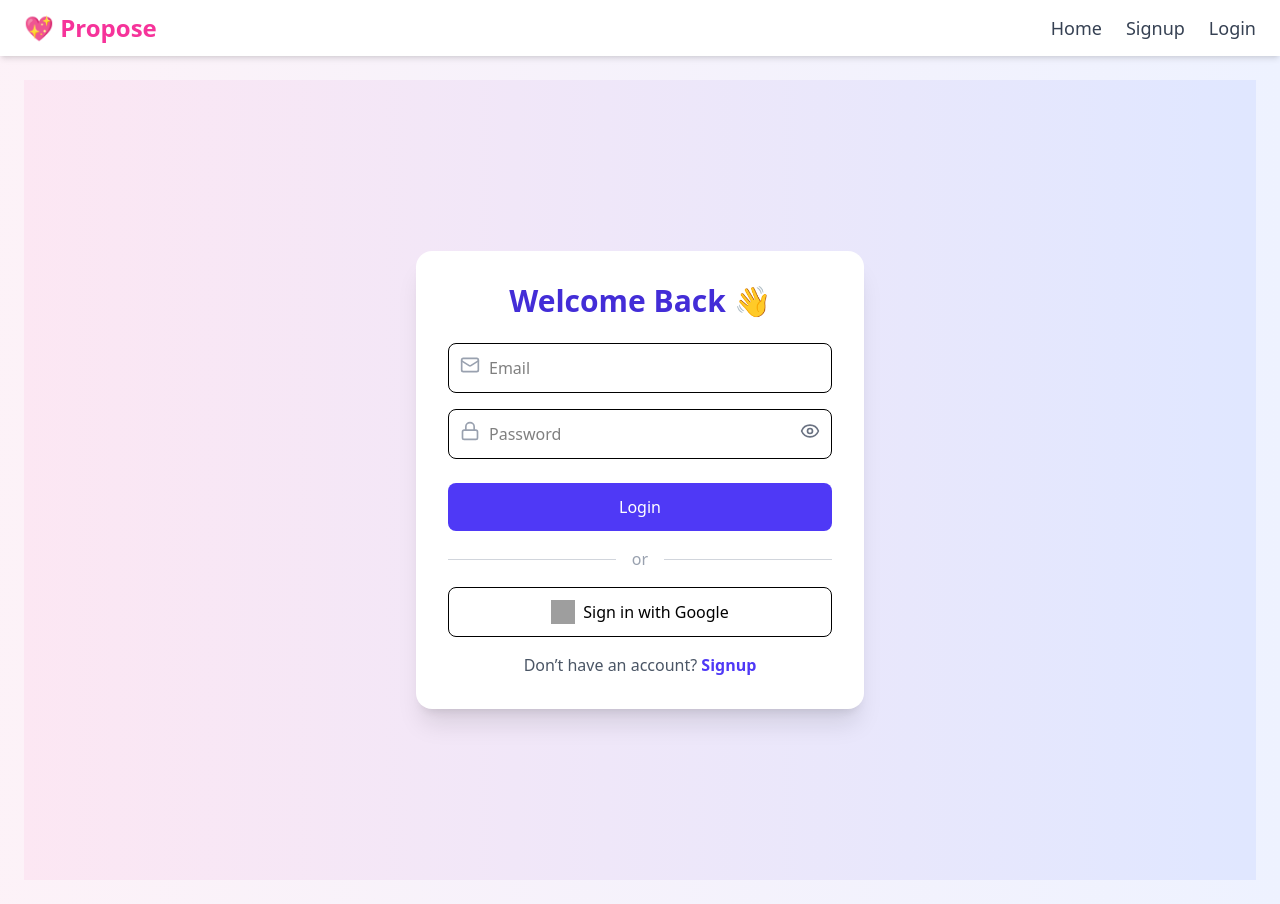
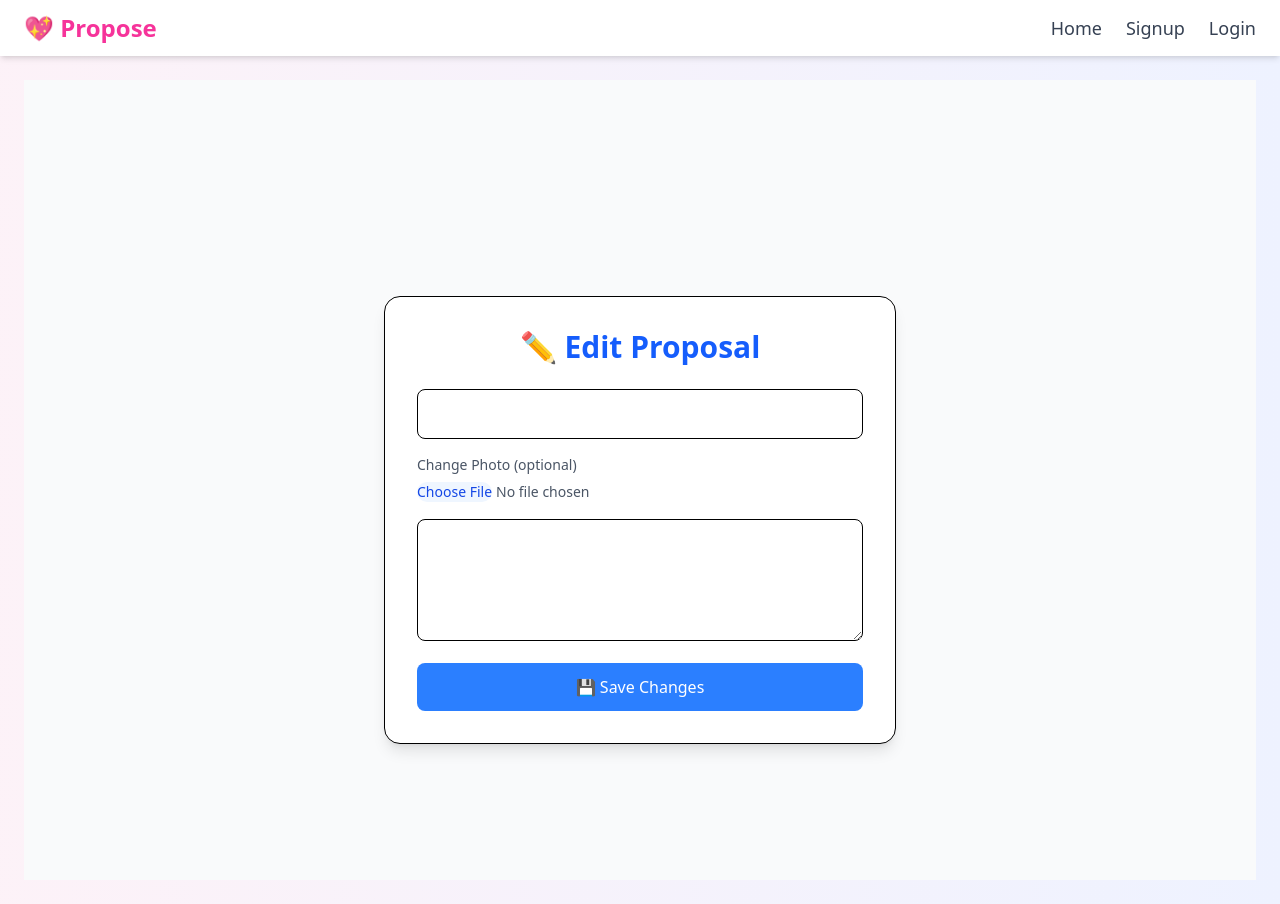
Before and after one commit to Srijon2004/Love2_frontend, a React (Vite) app in the folder fronted/: page /edit-proposal/1 in a window 1280 px wide. Before the commit this address led to /login. Built offline with nearby package versions, Linux system fonts and the light colour scheme; no server answers; grey boxes are pictures that could not be loaded.

Commit message:
Added new updated project code

```diff
--- a/fronted/src/pages/EditProposal.jsx
+++ b/fronted/src/pages/EditProposal.jsx
@@ -153,6 +153,164 @@
 
 
 
+// =================
+// import React, { useState, useEffect } from 'react';
+// import { useNavigate, useParams } from 'react-router-dom';
+// import API from '../utils/api';
+// import toast from "react-hot-toast";
+
+// export default function EditProposal() {
+//     const { girlfriendId } = useParams();
+//     const [form, setForm] = useState({ name: '', details: '' });
+//     const [photoFile, setPhotoFile] = useState(null); // To store the new file object
+//     const [preview, setPreview] = useState("");      // To store the preview URL
+//     const [loading, setLoading] = useState(true);
+//     const [msg, setMsg] = useState('');
+//     const navigate = useNavigate();
+//     const token = localStorage.getItem('token');
+
+//     useEffect(() => {
+//         if (!token) {
+//             navigate('/login');
+//             return;
+//         }
+
+//         const fetchProposal = async () => {
+//             try {
+//                 const res = await API.get(`/user/girlfriend/${girlfriendId}`, {
+//                     headers: { Authorization: `Bearer ${token}` }
+//                 });
+//                 setForm({
+//                     name: res.data.name,
+//                     details: res.data.details
+//                 });
+//                 // Set the initial preview to the existing Cloudinary URL from the backend
+//                 setPreview(res.data.photo);
+//             } catch (err) {
+//                 setMsg("Could not load proposal data.");
+//             } finally {
+//                 setLoading(false);
+//             }
+//         };
+
+//         fetchProposal();
+//     }, [girlfriendId, token, navigate]);
+
+//     const handleFileChange = (e) => {
+//         const file = e.target.files[0];
+//         if (!file) return;
+
+//         setPhotoFile(file); // Store the actual file for the upload
+//         setPreview(URL.createObjectURL(file)); // Create a temporary local URL for the preview
+//     };
+
+//     const handleSubmit = async (e) => {
+//         e.preventDefault();
+//         setLoading(true);
+//         setMsg('');
+
+//         try {
+//             // Create FormData to handle the file upload
+//             const formData = new FormData();
+//             formData.append("name", form.name);
+//             formData.append("details", form.details);
+
+//             // Only append the photo if a new one was selected
+//             if (photoFile) {
+//                 formData.append("photo", photoFile); // Matches upload.single("photo") in backend
+//             }
+
+//             await API.put(`/user/girlfriend/${girlfriendId}`, formData, {
+//                 headers: {
+//                     Authorization: `Bearer ${token}`,
+//                     "Content-Type": "multipart/form-data" // Required for sending files
+//                 }
+//             });
+
+//             toast.success("Proposal updated successfully!");
+//             navigate('/dashboard');
+//         } catch (err) {
+//             setMsg(err.response?.data?.message || '❌ Error updating proposal');
+//         } finally {
+//             setLoading(false);
+//         }
+//     };
+
+//     if (loading) {
+//         return <div className="text-center pt-32">Loading editor...</div>;
+//     }
+
+//     return (
+//         <div className="min-h-screen flex items-center justify-center bg-gray-50 pt-20 px-4">
+//             <div className="w-full max-w-lg bg-white p-8 rounded-2xl shadow-lg border">
+//                 <h2 className="text-3xl font-extrabold text-center text-blue-600 mb-6">
+//                     ✏️ Edit Proposal
+//                 </h2>
+//                 {msg && <p className="text-center text-sm text-red-600 mb-4">{msg}</p>}
+
+//                 <form onSubmit={handleSubmit} className="space-y-4">
+//                     <input
+//                         required
+//                         placeholder="Her Name"
+//                         value={form.name}
+//                         onChange={e => setForm({ ...form, name: e.target.value })}
+//                         className="w-full p-3 border rounded-lg focus:ring-2 focus:ring-blue-400 focus:outline-none"
+//                     />
+//                     <div>
+//                         <label className="text-sm text-gray-600 mb-1 block">Change Photo (optional)</label>
+//                         <input
+//                             type="file"
+//                             accept="image/*"
+//                             onChange={handleFileChange}
+//                             className="w-full text-sm text-gray-600 file:mr-4 file:py-2 file:px-4 file:rounded-full file:border-0 file:text-sm file:font-semibold file:bg-blue-50 file:text-blue-700 hover:file:bg-blue-100"
+//                         />
+//                         {preview && (
+//                             <img
+//                                 src={preview}
+//                                 alt="Preview"
+//                                 className="mt-3 w-24 h-24 object-cover rounded-full mx-auto shadow-md"
+//                             />
+//                         )}
+//                     </div>
+//                     <textarea
+//                         placeholder="Edit your sweet message ❤️"
+//                         value={form.details}
+//                         onChange={e => setForm({ ...form, details: e.target.value })}
+//                         rows="4"
+//                         className="w-full p-3 border rounded-lg focus:ring-2 focus:ring-blue-400 focus:outline-none"
+//                     />
+//                     <button
+//                         type="submit"
+//                         disabled={loading}
+//                         className="w-full py-3 bg-blue-500 text-white text-lg font-semibold rounded-lg hover:bg-blue-600 transition disabled:bg-blue-300"
+//                     >
+//                         {loading ? 'Saving...' : '💾 Save Changes'}
+//                     </button>
+//                     <button
+//                         type="button"
+//                         onClick={() => navigate('/dashboard')}
+//                         className="w-full py-2 mt-2 text-sm text-gray-600 hover:text-black"
+//                     >
+//                         Cancel
+//                     </button>
+//                 </form>
+//             </div>
+//         </div>
+//     );
+// }
+
+
+
+
+
+
+
+
+
+
+
+
+
 
 import React, { useState, useEffect } from 'react';
 import { useNavigate, useParams } from 'react-router-dom';
@@ -162,71 +320,54 @@ import toast from "react-hot-toast";
 export default function EditProposal() {
     const { girlfriendId } = useParams();
     const [form, setForm] = useState({ name: '', details: '' });
-    const [photoFile, setPhotoFile] = useState(null); // To store the new file object
-    const [preview, setPreview] = useState("");      // To store the preview URL
+    const [photoFile, setPhotoFile] = useState(null);
+    const [preview, setPreview] = useState("");
     const [loading, setLoading] = useState(true);
     const [msg, setMsg] = useState('');
     const navigate = useNavigate();
     const token = localStorage.getItem('token');
 
     useEffect(() => {
-        if (!token) {
-            navigate('/login');
-            return;
-        }
-
         const fetchProposal = async () => {
             try {
                 const res = await API.get(`/user/girlfriend/${girlfriendId}`, {
                     headers: { Authorization: `Bearer ${token}` }
                 });
-                setForm({
-                    name: res.data.name,
-                    details: res.data.details
-                });
-                // Set the initial preview to the existing Cloudinary URL from the backend
-                setPreview(res.data.photo);
+                setForm({ name: res.data.name, details: res.data.details });
+                setPreview(res.data.photo); // Initial preview from Cloudinary URL
             } catch (err) {
                 setMsg("Could not load proposal data.");
             } finally {
                 setLoading(false);
             }
         };
-
         fetchProposal();
-    }, [girlfriendId, token, navigate]);
+    }, [girlfriendId, token]);
 
     const handleFileChange = (e) => {
         const file = e.target.files[0];
         if (!file) return;
-
-        setPhotoFile(file); // Store the actual file for the upload
-        setPreview(URL.createObjectURL(file)); // Create a temporary local URL for the preview
+        setPhotoFile(file);
+        setPreview(URL.createObjectURL(file));
     };
 
     const handleSubmit = async (e) => {
         e.preventDefault();
         setLoading(true);
-        setMsg('');
-
         try {
-            // Create FormData to handle the file upload
             const formData = new FormData();
             formData.append("name", form.name);
             formData.append("details", form.details);
-
-            // Only append the photo if a new one was selected
             if (photoFile) {
-                formData.append("photo", photoFile); // Matches upload.single("photo") in backend
+                formData.append("photo", photoFile); // Only upload if a new file exists
             }
 
             await API.put(`/user/girlfriend/${girlfriendId}`, formData, {
                 headers: {
                     Authorization: `Bearer ${token}`,
-                    "Content-Type": "multipart/form-data" // Required for sending files
+                    "Content-Type": "multipart/form-data"
                 }
             });
-
             toast.success("Proposal updated successfully!");
             navigate('/dashboard');
         } catch (err) {
@@ -236,62 +377,22 @@ export default function EditProposal() {
         }
     };
 
-    if (loading) {
-        return <div className="text-center pt-32">Loading editor...</div>;
-    }
+    if (loading) return <div className="text-center pt-32">Loading editor...</div>;
 
     return (
         <div className="min-h-screen flex items-center justify-center bg-gray-50 pt-20 px-4">
             <div className="w-full max-w-lg bg-white p-8 rounded-2xl shadow-lg border">
-                <h2 className="text-3xl font-extrabold text-center text-blue-600 mb-6">
-                    ✏️ Edit Proposal
-                </h2>
-                {msg && <p className="text-center text-sm text-red-600 mb-4">{msg}</p>}
-
+                <h2 className="text-3xl font-extrabold text-center text-blue-600 mb-6">✏️ Edit Proposal</h2>
                 <form onSubmit={handleSubmit} className="space-y-4">
-                    <input
-                        required
-                        placeholder="Her Name"
-                        value={form.name}
-                        onChange={e => setForm({ ...form, name: e.target.value })}
-                        className="w-full p-3 border rounded-lg focus:ring-2 focus:ring-blue-400 focus:outline-none"
-                    />
+                    <input required value={form.name} onChange={e => setForm({ ...form, name: e.target.value })} className="w-full p-3 border rounded-lg focus:outline-none" />
                     <div>
                         <label className="text-sm text-gray-600 mb-1 block">Change Photo (optional)</label>
-                        <input
-                            type="file"
-                            accept="image/*"
-                            onChange={handleFileChange}
-                            className="w-full text-sm text-gray-600 file:mr-4 file:py-2 file:px-4 file:rounded-full file:border-0 file:text-sm file:font-semibold file:bg-blue-50 file:text-blue-700 hover:file:bg-blue-100"
-                        />
-                        {preview && (
-                            <img
-                                src={preview}
-                                alt="Preview"
-                                className="mt-3 w-24 h-24 object-cover rounded-full mx-auto shadow-md"
-                            />
-                        )}
+                        <input type="file" accept="image/*" onChange={handleFileChange} className="w-full text-sm text-gray-600 file:rounded-full file:border-0 file:bg-blue-50 file:text-blue-700" />
+                        {preview && <img src={preview} alt="Preview" className="mt-3 w-24 h-24 object-cover rounded-full mx-auto" />}
                     </div>
-                    <textarea
-                        placeholder="Edit your sweet message ❤️"
-                        value={form.details}
-                        onChange={e => setForm({ ...form, details: e.target.value })}
-                        rows="4"
-                        className="w-full p-3 border rounded-lg focus:ring-2 focus:ring-blue-400 focus:outline-none"
-                    />
-                    <button
-                        type="submit"
-                        disabled={loading}
-                        className="w-full py-3 bg-blue-500 text-white text-lg font-semibold rounded-lg hover:bg-blue-600 transition disabled:bg-blue-300"
-                    >
+                    <textarea value={form.details} onChange={e => setForm({ ...form, details: e.target.value })} rows="4" className="w-full p-3 border rounded-lg" />
+                    <button type="submit" disabled={loading} className="w-full py-3 bg-blue-500 text-white rounded-lg">
                         {loading ? 'Saving...' : '💾 Save Changes'}
-                    </button>
-                    <button
-                        type="button"
-                        onClick={() => navigate('/dashboard')}
-                        className="w-full py-2 mt-2 text-sm text-gray-600 hover:text-black"
-                    >
-                        Cancel
                     </button>
                 </form>
             </div>
--- a/fronted/src/pages/ProposeForm.jsx
+++ b/fronted/src/pages/ProposeForm.jsx
@@ -105,6 +105,136 @@
 
 
 
+// ===============
+
+// import React, { useState } from "react";
+// import { useNavigate } from "react-router-dom";
+// import API from "../utils/api";
+// import toast from "react-hot-toast";
+
+// export default function ProposeForm() {
+//   const [form, setForm] = useState({ name: "", details: "" });
+//   const [photoFile, setPhotoFile] = useState(null); // Store the actual file
+//   const [preview, setPreview] = useState(""); // Store preview URL
+//   const [loading, setLoading] = useState(false);
+//   const [msg, setMsg] = useState("");
+//   const navigate = useNavigate();
+//   const token = localStorage.getItem("token");
+
+//   const handleFileChange = (e) => {
+//     const file = e.target.files[0];
+//     if (!file) return;
+//     setPhotoFile(file); // Store file for submission
+//     setPreview(URL.createObjectURL(file)); // Create local preview URL
+//   };
+
+//   const handleSubmit = async (e) => {
+//     e.preventDefault();
+//     if (!token) {
+//       navigate("/login");
+//       return;
+//     }
+//     setLoading(true);
+//     setMsg("");
+
+//     try {
+//       // Use FormData to send the file to the backend
+//       const formData = new FormData();
+//       formData.append("name", form.name);
+//       formData.append("details", form.details);
+//       if (photoFile) {
+//         formData.append("photo", photoFile); // This matches upload.single("photo") in backend
+//       }
+
+//       await API.post("/user/girlfriend", formData, {
+//         headers: {
+//           Authorization: `Bearer ${token}`,
+//           "Content-Type": "multipart/form-data" // Required for file uploads
+//         },
+//       });
+
+//       toast.success("Proposal created successfully!");
+//       navigate("/dashboard");
+//     } catch (err) {
+//       setMsg(err.response?.data?.message || "❌ Error creating proposal");
+//     } finally {
+//       setLoading(false);
+//     }
+//   };
+
+
+//   return (
+//     <div className="min-h-screen flex items-center justify-center bg-gray-50 pt-20 px-4">
+//       <div className="w-full max-w-lg bg-white p-8 rounded-2xl shadow-lg border">
+//         <h2 className="text-3xl font-extrabold text-center text-pink-600 mb-6">
+//           Create a New Proposal
+//         </h2>
+//         {msg && <p className="text-center text-sm text-red-600 mb-4">{msg}</p>}
+
+//         <form onSubmit={handleSubmit} className="space-y-4">
+//           <input
+//             required
+//             placeholder="Her Name"
+//             value={form.name}
+//             onChange={(e) => setForm({ ...form, name: e.target.value })}
+//             className="w-full p-3 border rounded-lg focus:ring-2 focus:ring-pink-400 focus:outline-none"
+//           />
+//           <div>
+//             <input
+//               type="file"
+//               accept="image/*"
+//               onChange={handleFileChange}
+//               className="w-full text-sm text-gray-600 file:mr-4 file:py-2 file:px-4 file:rounded-full file:border-0 file:text-sm file:font-semibold file:bg-pink-50 file:text-pink-700 hover:file:bg-pink-100"
+//             />
+//             {form.photo && (
+//               <img
+//                 src={form.photo}
+//                 alt="Preview"
+//                 className="mt-3 w-24 h-24 object-cover rounded-full mx-auto shadow-md"
+//               />
+//             )}
+//           </div>
+//           <textarea
+//             placeholder="Write a sweet message ❤️"
+//             value={form.details}
+//             onChange={(e) => setForm({ ...form, details: e.target.value })}
+//             rows="4"
+//             className="w-full p-3 border rounded-lg focus:ring-2 focus:ring-pink-400 focus:outline-none"
+//           />
+//           <button
+//             type="submit"
+//             disabled={loading}
+//             className="w-full py-3 bg-pink-500 text-white text-lg font-semibold rounded-lg hover:bg-pink-600 transition disabled:bg-pink-300"
+//           >
+//             {loading ? "Saving..." : "✨ Create Proposal"}
+//           </button>
+//           <button
+//             type="button"
+//             onClick={() => navigate("/dashboard")}
+//             className="w-full py-2 mt-2 text-sm text-gray-600 hover:text-black"
+//           >
+//             Cancel
+//           </button>
+//         </form>
+//       </div>
+//     </div>
+//   );
+// }
+
+
+
+
+
+
+
+
+
+
+
+
+
+
+
 
 
 import React, { useState } from "react";
@@ -115,7 +245,7 @@ import toast from "react-hot-toast";
 export default function ProposeForm() {
   const [form, setForm] = useState({ name: "", details: "" });
   const [photoFile, setPhotoFile] = useState(null); // Store the actual file
-  const [preview, setPreview] = useState(""); // Store preview URL
+  const [preview, setPreview] = useState("");      // Local preview URL
   const [loading, setLoading] = useState(false);
   const [msg, setMsg] = useState("");
   const navigate = useNavigate();
@@ -124,8 +254,8 @@ export default function ProposeForm() {
   const handleFileChange = (e) => {
     const file = e.target.files[0];
     if (!file) return;
-    setPhotoFile(file); // Store file for submission
-    setPreview(URL.createObjectURL(file)); // Create local preview URL
+    setPhotoFile(file); // Store file object for submission
+    setPreview(URL.createObjectURL(file)); // Instant preview without Base64
   };
 
   const handleSubmit = async (e) => {
@@ -138,18 +268,17 @@ export default function ProposeForm() {
     setMsg("");
 
     try {
-      // Use FormData to send the file to the backend
-      const formData = new FormData();
+      const formData = new FormData(); // Required for Cloudinary/Multer
       formData.append("name", form.name);
       formData.append("details", form.details);
       if (photoFile) {
-        formData.append("photo", photoFile); // This matches upload.single("photo") in backend
+        formData.append("photo", photoFile); // Key must match backend upload.single("photo")
       }
 
       await API.post("/user/girlfriend", formData, {
         headers: {
           Authorization: `Bearer ${token}`,
-          "Content-Type": "multipart/form-data" // Required for file uploads
+          "Content-Type": "multipart/form-data" // Tell server to expect a file
         },
       });
 
@@ -162,15 +291,11 @@ export default function ProposeForm() {
     }
   };
 
-
   return (
     <div className="min-h-screen flex items-center justify-center bg-gray-50 pt-20 px-4">
       <div className="w-full max-w-lg bg-white p-8 rounded-2xl shadow-lg border">
-        <h2 className="text-3xl font-extrabold text-center text-pink-600 mb-6">
-          Create a New Proposal
-        </h2>
+        <h2 className="text-3xl font-extrabold text-center text-pink-600 mb-6">Create a New Proposal</h2>
         {msg && <p className="text-center text-sm text-red-600 mb-4">{msg}</p>}
-
         <form onSubmit={handleSubmit} className="space-y-4">
           <input
             required
@@ -180,19 +305,8 @@ export default function ProposeForm() {
             className="w-full p-3 border rounded-lg focus:ring-2 focus:ring-pink-400 focus:outline-none"
           />
           <div>
-            <input
-              type="file"
-              accept="image/*"
-              onChange={handleFileChange}
-              className="w-full text-sm text-gray-600 file:mr-4 file:py-2 file:px-4 file:rounded-full file:border-0 file:text-sm file:font-semibold file:bg-pink-50 file:text-pink-700 hover:file:bg-pink-100"
-            />
-            {form.photo && (
-              <img
-                src={form.photo}
-                alt="Preview"
-                className="mt-3 w-24 h-24 object-cover rounded-full mx-auto shadow-md"
-              />
-            )}
+            <input type="file" accept="image/*" onChange={handleFileChange} className="w-full text-sm text-gray-600 file:mr-4 file:py-2 file:px-4 file:rounded-full file:border-0 file:text-sm file:font-semibold file:bg-pink-50 file:text-pink-700 hover:file:bg-pink-100" />
+            {preview && <img src={preview} alt="Preview" className="mt-3 w-24 h-24 object-cover rounded-full mx-auto shadow-md" />}
           </div>
           <textarea
             placeholder="Write a sweet message ❤️"
@@ -201,19 +315,8 @@ export default function ProposeForm() {
             rows="4"
             className="w-full p-3 border rounded-lg focus:ring-2 focus:ring-pink-400 focus:outline-none"
           />
-          <button
-            type="submit"
-            disabled={loading}
-            className="w-full py-3 bg-pink-500 text-white text-lg font-semibold rounded-lg hover:bg-pink-600 transition disabled:bg-pink-300"
-          >
+          <button type="submit" disabled={loading} className="w-full py-3 bg-pink-500 text-white text-lg font-semibold rounded-lg hover:bg-pink-600 transition disabled:bg-pink-300">
             {loading ? "Saving..." : "✨ Create Proposal"}
-          </button>
-          <button
-            type="button"
-            onClick={() => navigate("/dashboard")}
-            className="w-full py-2 mt-2 text-sm text-gray-600 hover:text-black"
-          >
-            Cancel
           </button>
         </form>
       </div>
```
